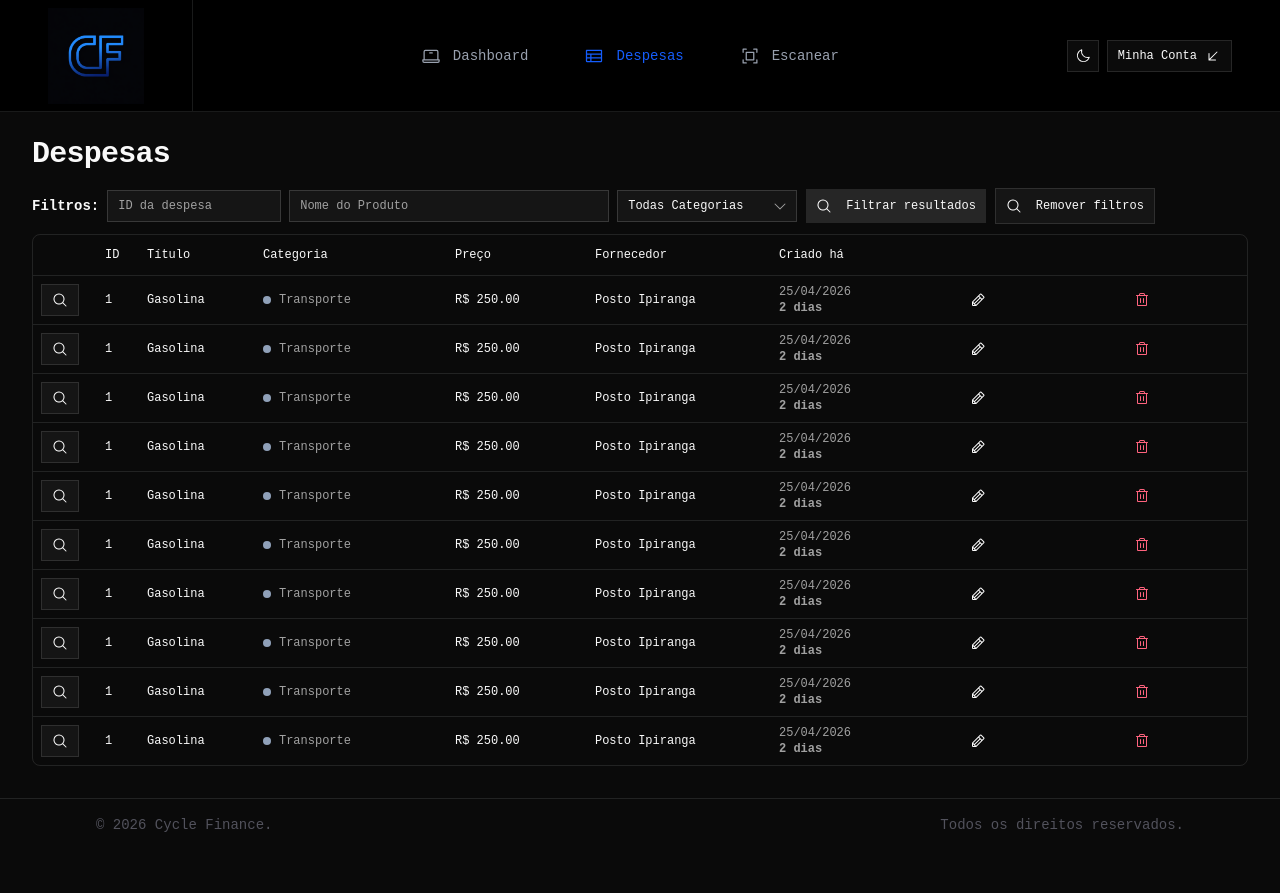
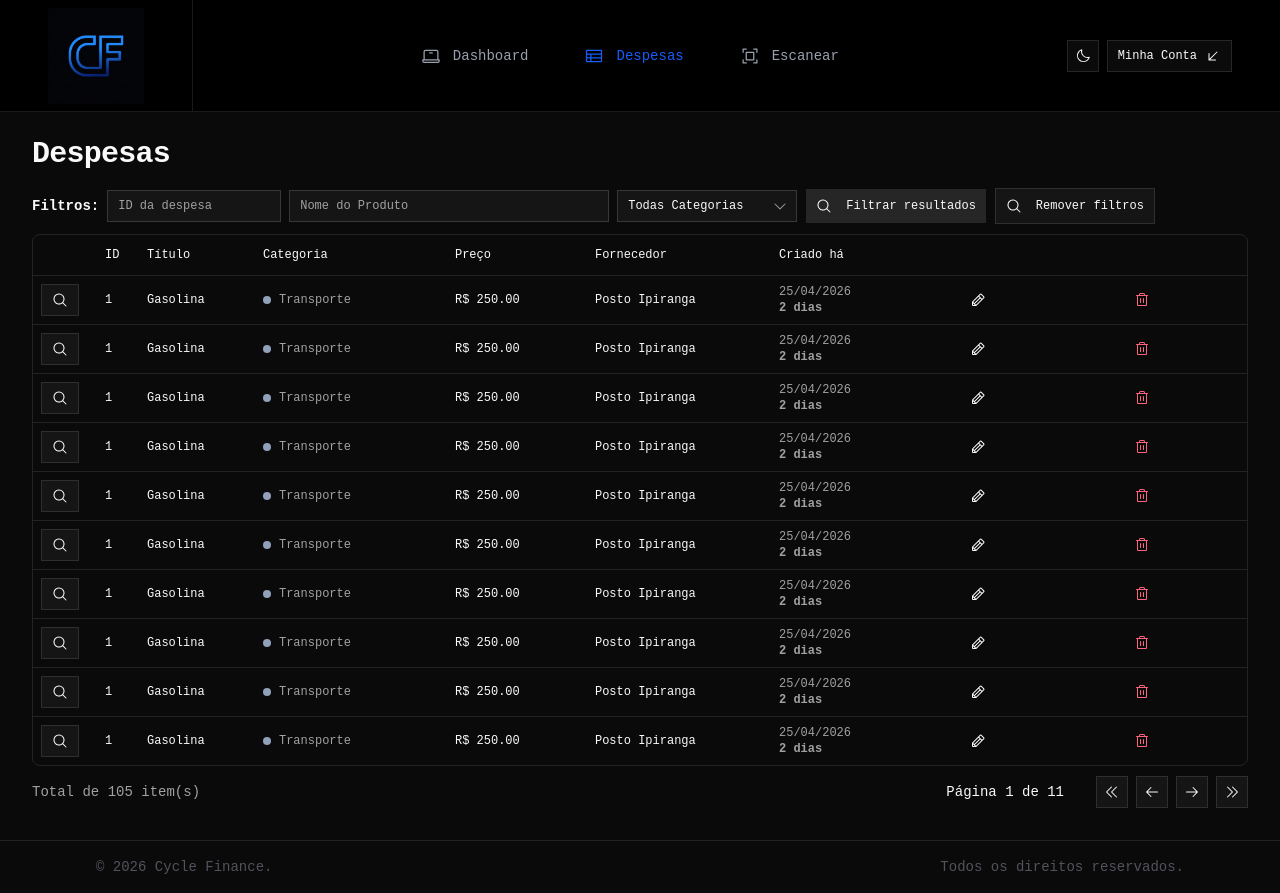
Before and after one commit to Henrry-Maximo/cycle_finance_app, a React (Vite) app in the folder web/: page /expenses in a window 1280 px wide. Before the commit the page ends 851 px from the top, so only its background shows below. Built offline with nearby package versions, Linux system fonts and the light colour scheme.

Commit message:
✨ feat: Add pagination component for expenses table page

```diff
--- /dev/null
+++ b/web/src/components/app-pagination.tsx
@@ -0,0 +1,57 @@
+import {
+  ArrowLeftIcon,
+  ArrowRightIcon,
+  CaretDoubleLeftIcon,
+  CaretDoubleRightIcon,
+} from '@phosphor-icons/react';
+
+import { Button } from './ui/button';
+
+export interface PaginationProps {
+  pageIndex: number; // página atual, começa em zero
+  totalCount: number; // total de registros
+  perPage: number; // número de registros por página
+}
+
+export function Pagination({
+  pageIndex,
+  totalCount,
+  perPage,
+}: PaginationProps) {
+  const pages = Math.ceil(totalCount / perPage) || 1; // ceil: realiza o arredondamento pra cima
+  return (
+    <div className="flex items-center justify-between">
+      <span className="text-muted-foreground text-sm">
+        Total de {totalCount} item(s)
+      </span>
+
+      <div className="flex items-center gap-6 lg:gap-8">
+        <div className="text-sm font-medium">
+          Página {pageIndex + 1} de {pages}
+        </div>
+
+        <div className="flex items-center gap-2">
+          <Button variant="outline" className="h-8 w-8 p-0">
+            <CaretDoubleLeftIcon className="h-4 w-4" />
+            <span className="sr-only">Primeira página</span>
+          </Button>
+
+          <Button variant="outline" className="h-8 w-8 p-0">
+            <ArrowLeftIcon className="h-4 w-4" />
+            <span className="sr-only">Página anterior</span>
+          </Button>
+
+          <Button variant="outline" className="h-8 w-8 p-0">
+            <ArrowRightIcon className="h-4 w-4" />
+            <span className="sr-only">Próxima página</span>
+          </Button>
+
+          <Button variant="outline" className="h-8 w-8 p-0">
+            <CaretDoubleRightIcon className="h-4 w-4" />
+            <span className="sr-only">Última página</span>
+          </Button>
+        </div>
+      </div>
+    </div>
+  );
+}
--- a/web/src/pages/app/expenses/expenses.tsx
+++ b/web/src/pages/app/expenses/expenses.tsx
@@ -1,5 +1,6 @@
 import { Helmet } from 'react-helmet-async';
 
+import { Pagination } from '@/components/app-pagination';
 import {
   Table,
   TableBody,
@@ -18,8 +19,6 @@
 
       <div className="flex flex-col gap-4">
         <h1 className="text-3xl font-bold tracking-tight">Despesas</h1>
-      </div>
-
         <div className="space-y-2.5">
           <ExpenseTableFilters />
 
@@ -54,6 +53,9 @@
               </TableBody>
             </Table>
           </div>
+
+          <Pagination pageIndex={0} totalCount={105} perPage={10} />
+        </div>
       </div>
     </>
   );
```
Lines whose indentation alone changed are shown as unchanged.
